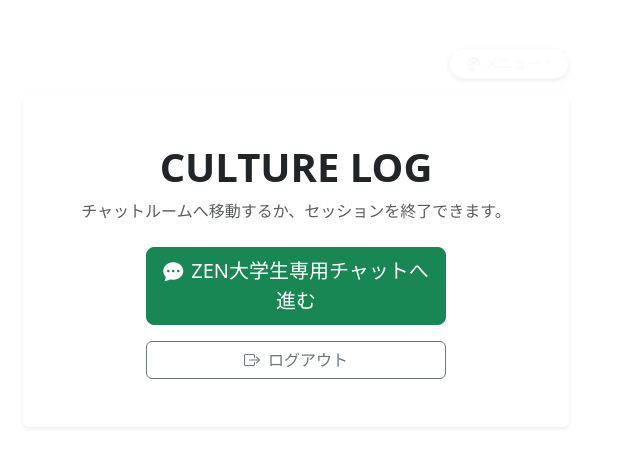
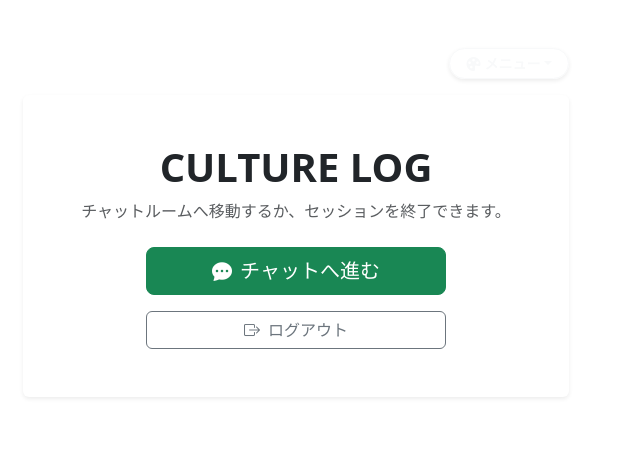
Before and after one commit to Takao1105/culture-log, a Node project: template views/toppage.pug in a window 1280 px wide. Shown: the top 467 px of the page, without its empty margins (344-984 px from the left). Run offline with Node 20 templates, Linux system fonts and the light colour scheme; the template is opened without the code that fills it, so the values that code supplies are empty.

Commit message:
toppage.pugを修正

```diff
--- a/views/toppage.pug
+++ b/views/toppage.pug
@@ -44,7 +44,7 @@ html(lang="ja")
               .d-grid.gap-3.col-sm-8.mx-auto
                 a.btn.btn-success.btn-lg(href="/posts")
                   i.bi.bi-chat-dots-fill.me-2
-                  | ZEN大学生専用チャットへ進む
+                  | チャットへ進む
                 a.btn.btn-outline-secondary(href="/logout")
                   i.bi.bi-box-arrow-right.me-2
                   | ログアウト
```
